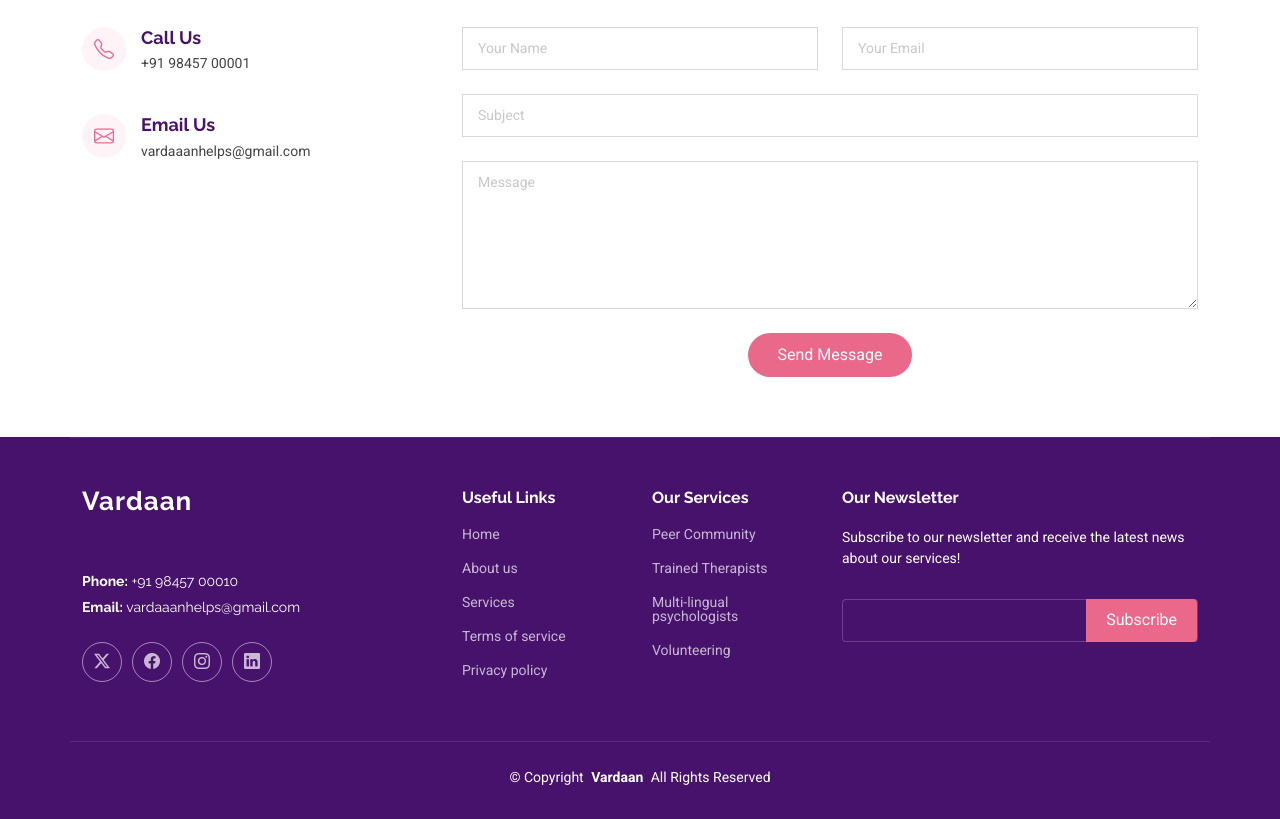
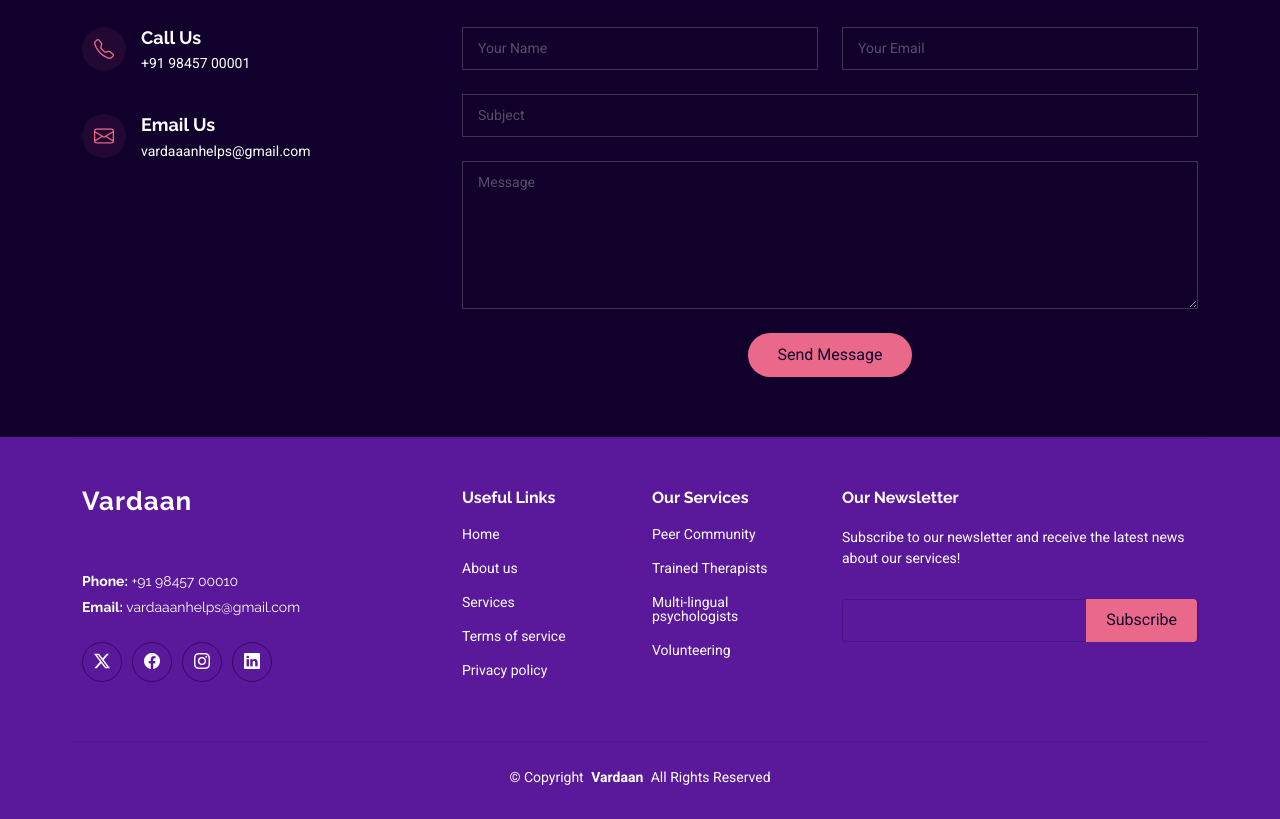
Before and after one commit to Shriya-Arunkumar/Vardaan, a plain HTML site: page index.html in a window 1280 px wide. Shown: the part 4130-4949 px from the top of the page. Drawn offline with Linux system fonts and the light colour scheme.

Commit message:
changed colors

```diff
--- a/assets/css/main.css
+++ b/assets/css/main.css
@@ -19,20 +19,20 @@
 
 /* Global Colors - The following color variables are used throughout the website. Updating them here will change the color scheme of the entire website */
 :root {
-  --background-color: #ffffff; /* Background color for the entire website, including individual sections */
-  --default-color: #444444; /* Default color used for the majority of the text content across the entire website */
-  --heading-color: #47126b; /* Color for headings, subheadings and title throughout the website */
+  --background-color: #10002b; /* Background color for the entire website, including individual sections */
+  --default-color: #fff; /* Default color used for the majority of the text content across the entire website */
+  --heading-color: #fff; /* Color for headings, subheadings and title throughout the website */
   --accent-color: #ea698b; /* Accent color that represents your brand on the website. It's used for buttons, links, and other elements that need to stand out */
-  --surface-color: #ffffff; /* The surface color is used as a background of boxed elements within sections, such as cards, icon boxes, or other elements that require a visual separation from the global background. */
-  --contrast-color: #ffffff; /* Contrast color for text, ensuring readability against backgrounds of accent, heading, or default colors. */
+  --surface-color: #16183f; /* The surface color is used as a background of boxed elements within sections, such as cards, icon boxes, or other elements that require a visual separation from the global background. */
+  --contrast-color: #10002b; /* Contrast color for text, ensuring readability against backgrounds of accent, heading, or default colors. */
 }
 
 /* Nav Menu Colors - The following color variables are used specifically for the navigation menu. They are separate from the global colors to allow for more customization options */
 :root {
-  --nav-color: #ffffff;  /* The default color of the main navmenu links */
+  --nav-color: #fff;  /* The default color of the main navmenu links */
   --nav-hover-color: #b9faf8; /* Applied to main navmenu links when they are hovered over or active */
-  --nav-mobile-background-color: #ffffff; /* Used as the background color for mobile navigation menu */
-  --nav-dropdown-background-color: #ffffff; /* Used as the background color for dropdown items that appear when hovering over primary navigation items */
+  --nav-mobile-background-color: #10002b; /* Used as the background color for mobile navigation menu */
+  --nav-dropdown-background-color: green; /* Used as the background color for dropdown items that appear when hovering over primary navigation items */
   --nav-dropdown-color: #444444; /* Used for navigation links of the dropdown items in the navigation menu. */
   --nav-dropdown-hover-color: #b9faf8; /* Similar to --nav-hover-color, this color is applied to dropdown navigation links when they are hovered over. */
 }
@@ -40,16 +40,16 @@
 /* Color Presets - These classes override global colors when applied to any section or element, providing reuse of the sam color scheme. */
 
 .light-background {
-  --background-color: #f4f5fe;
-  --surface-color: #ffffff;
+  --background-color: #10002b;
+  --surface-color: #3c096c;
 }
 
 .dark-background {
-  --background-color: #47126b;
-  --default-color: #ffffff;
+  --background-color: #5a189a;
+  --default-color: #10002b;
   --heading-color: #ffffff;
   --surface-color: #47126b;
-  --contrast-color: #ffffff;
+  --contrast-color: #10002b;
 }
 
 /* Smooth scroll */
@@ -176,7 +176,7 @@ h6 {
 /* Global Header on Scroll
 ------------------------------*/
 .scrolled .header {
-  --background-color: #47126b;
+  --background-color: #5a189a;
 }
 
 /*--------------------------------------------------------------
@@ -444,9 +444,10 @@ h6 {
 # Global Footer
 --------------------------------------------------------------*/
 .footer {
-  color: var(--default-color);
+  color: blue;
   background-color: var(--background-color);
   font-size: 14px;
+  color: #fff !important;
   position: relative;
 }
 
@@ -458,11 +459,15 @@ h6 {
 .footer .footer-about .logo {
   line-height: 1;
   margin-bottom: 25px;
+    color: #fff !important;
+
 }
 
 .footer .footer-about .logo img {
   max-height: 40px;
   margin-right: 6px;
+    color: #fff !important;
+
 }
 
 .footer .footer-about .logo span {
@@ -471,11 +476,15 @@ h6 {
   letter-spacing: 1px;
   font-family: var(--heading-font);
   color: var(--heading-color);
+    color: #fff !important;
+
 }
 
 .footer .footer-about p {
   font-size: 14px;
   font-family: var(--heading-font);
+    color: #fff !important;
+
 }
 
 .footer .social-links a {
@@ -488,6 +497,7 @@ h6 {
   border: 1px solid color-mix(in srgb, var(--default-color), transparent 50%);
   font-size: 16px;
   color: color-mix(in srgb, var(--default-color), transparent 30%);
+  color: #fff !important;
   margin-right: 10px;
   transition: 0.3s;
 }
@@ -501,16 +511,21 @@ h6 {
   font-size: 16px;
   font-weight: bold;
   position: relative;
+  color: #fff !important;
+
   padding-bottom: 12px;
 }
 
 .footer .footer-links {
   margin-bottom: 30px;
+  color: #fff !important;
+
 }
 
 .footer .footer-links ul {
   list-style: none;
   padding: 0;
+  color: #fff !important;
   margin: 0;
 }
 
@@ -518,15 +533,18 @@ h6 {
   padding-right: 2px;
   font-size: 12px;
   line-height: 0;
+  color: #fff !important;
 }
 
 .footer .footer-links ul li {
   padding: 10px 0;
   display: flex;
+  color: #fff !important;
   align-items: center;
 }
 
 .footer .footer-links ul li:first-child {
+  color: #fff !important;
   padding-top: 0;
 }
 
@@ -534,10 +552,11 @@ h6 {
   color: color-mix(in srgb, var(--default-color), transparent 30%);
   display: inline-block;
   line-height: 1;
+  color: #fff !important;
 }
 
 .footer .footer-links ul a:hover {
-  color: var(--accent-color);
+  color: #ea698b
 }
 
 .footer .footer-contact p {
```
